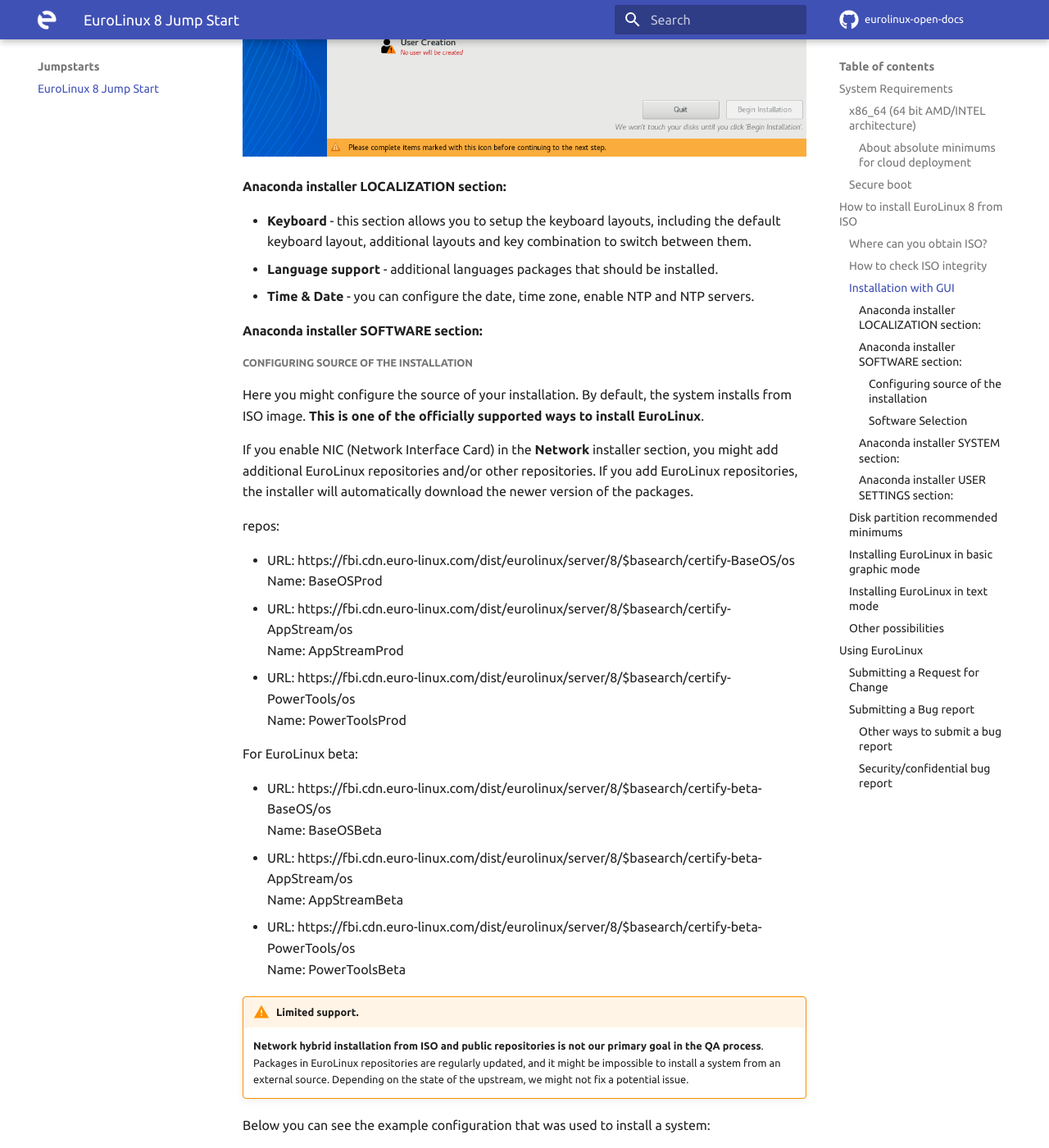
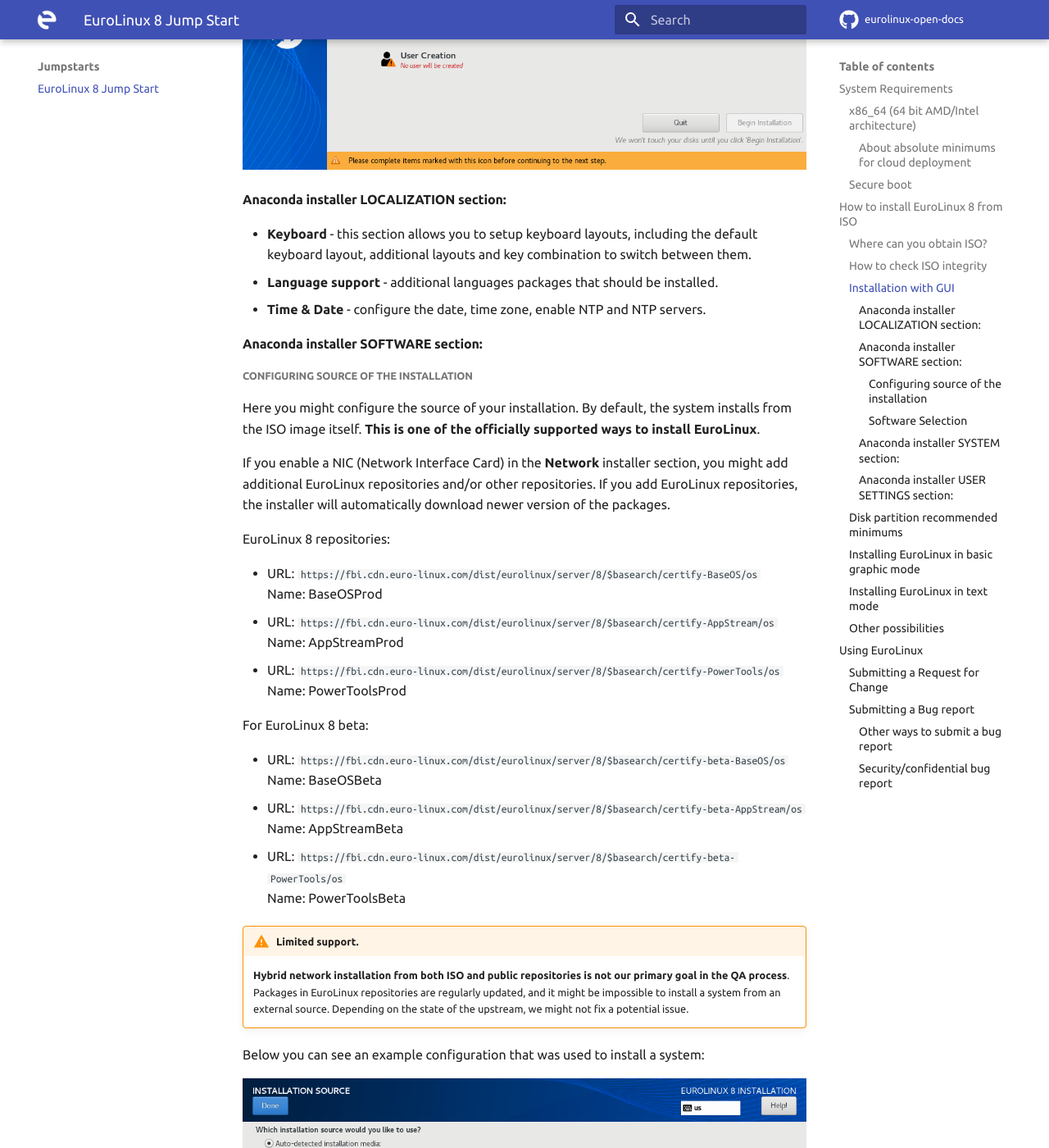
Before and after one commit to EuroLinux/eurolinux-open-docs, an MkDocs documentation site: the page built from docs/jumpstarts/8-jumpstart.md, in a window 1280 px wide and 1400 px high, scrolled down 4718 px. Shown: the whole window at 82% size. Built offline with MkDocs 1.6.1 and Material for MkDocs 9.7.7, drawn with Linux system fonts in a browser that asks for light colours; comment, search, counter and statistics services are not loaded; some of the changed text lies outside the part shown.

Commit message:
[#rvq46t] 8-jumpstart grammar fixes and formatting improvements

````diff
--- a/docs/jumpstarts/8-jumpstart.md
+++ b/docs/jumpstarts/8-jumpstart.md
@@ -1,11 +1,11 @@
 # EuroLinux 8 Jump Start
 
-This document contains the necessary information to set up your first EuroLinux 8
-installation.
+This document contains the necessary information to set up your first EuroLinux
+8 installation.
 
 ## System Requirements
 
-### x86_64 (64 bit AMD/INTEL architecture)
+### x86_64 (64 bit AMD/Intel architecture)
 
 Minimal and recommended requirements are following:
 
@@ -15,7 +15,6 @@
 | RAM  | 768MB or 512MB with swap space|  1 GB  | 1.5 GB per logical CPU |
 | Storage | 5 GB (excluding swap)| 10GB | 20GB |
 
-
 Logical CPU means Physical CPU (including Hyper-Threading) or vCPU (virtual
 CPU).
 
@@ -23,13 +22,13 @@
     It might be impossible to install EuroLinux on a system that does not meet
     recommended requirements.
 
-
 #### About absolute minimums for cloud deployment
 
-During our internal testing, we were able to boot and use very basic and already
-installed services on Virtual Machine with only 256 MB of RAM however, without
-additional memory or at least swap space available, things like updating the system
-will result in actions of Kernel Out of Memory (OOM) Killer.
+During our internal testing, we were able to boot and use very basic and
+already installed services on Virtual Machine with only 256 MB of RAM. However,
+without additional memory or at least swap space available, things like
+updating the system will result in actions of Kernel Out of Memory (OOM)
+Killer.
 
 
 You can try it yourself with [EuroLinux Vagrant
@@ -78,38 +77,38 @@
 - [https://customerportal.euro-linux.com](https://customerportal.euro-linux.com)
   for EuroLinux customers
 
-The only difference is that Customer Portal keeps older versions when CDN, that
-is used for mirroring, keeps only the two latest ISO for each version to save
-space (single EuroLinux AppStream isos might take up to 10 GB).
+The only difference is that Customer Portal keeps older versions, when CDN,
+that is used for mirroring, keeps only two of the latest ISOs for each version
+to save space (single EuroLinux AppStream ISO might take up to 10 GB).
 
 
-Lastly, if you are running a huge deployment - you might consider setting up
-your own mirror and download ISOs from Intranet.
+If you are running a huge deployment, you might consider setting up your own
+mirror and download ISOs from Intranet.
 
 ### How to check ISO integrity
 
 During download, many things can happen - from a network or sending host
 failure to single-bit error. To check if ISO is undamaged, there are two
-mechanisms in place. The first one allows you to check integrity without
-running ISO. For each EuroLinux ISO there's a file with its checksums and
-appropriate digest algorithms. Filename says which algorithm was used to
-calculate the cryptographic digest. For example, you can browse
+mechanisms in place.
+
+* For each EuroLinux ISO there's a file with its checksums and appropriate
+  digest algorithms. Its name says, which algorithm was used to calculate the
+cryptographic digest. For example, you can browse
 [https://fbi.cdn.euro-linux.com/isos/](https://fbi.cdn.euro-linux.com/isos/)
 and read the `sha1sums.txt` file.
 
 
-
-When ISO download is completed, you can invoke the `sha1sum` command on the ISO file
-and check if checksums match.
+When the ISO download is completed, you can invoke the `sha1sum` command on the
+ISO file and check if checksums match.
 
 ```
 [Alex@SpaceShipEL8 Downloads]$ sha1sum EL-8.3-x86_64-20210624-appstream.iso
 6a8abaaebe288553ec8568bd9de3f5fda5f1ddb5  EL-8.3-x86_64-20210624-appstream.iso
 ```
 
-
-The second mechanism for checking ISO integrity is built-in inside the
-installer itself. When you start the installation, use the following:
+* The second mechanism for checking ISO integrity is built-in inside the
+  installer itself. When you start the installation, use the `Test this media &
+  install EuroLinux 8` entry:
 
 ![Installation 1](../assets/8-jumpstart/g-inst-1.png)
 
@@ -117,72 +116,68 @@
 
 ![Installation 2](../assets/8-jumpstart/g-inst-2.png)
 
-
 ### Installation with GUI
 
-Because even minimal installation image uses GUI the whole process is simple
-and straightforward. EuroLinux 8, as well as previous versions, uses Anaconda
-installer that clearly informs the user what needs to be done in order to install
-the system.
+Because even a minimal installation uses a GUI the whole process is simple and
+straightforward. EuroLinux 8, as well as previous versions, uses Anaconda
+installer that clearly informs the user what needs to be done in order to
+install the system.
 
-Firstly you have to choose language that will be used during
-installation: ![Installation 3](../assets/8-jumpstart/g-inst-3.png)
+First, you have to choose the language that will be used during installation:
+![Installation 3](../assets/8-jumpstart/g-inst-3.png)
 
-After configuring installer language you should see state similar to:
-
+After configuring the installer language you should see a menu similar to:
 
 ![Installation 2](../assets/8-jumpstart/g-inst-4.png)
 
-
 #### Anaconda installer **LOCALIZATION** section:
 
-- **Keyboard** - this section allows you to setup the keyboard layouts, including
+- **Keyboard** - this section allows you to setup keyboard layouts, including
   the default keyboard layout, additional layouts and key combination to switch
   between them.
-- **Language support** - additional languages packages that should be installed.
-- **Time & Date** - you can configure the date, time zone, enable NTP and NTP servers.
+- **Language support** - additional languages packages that should be
+  installed.
+- **Time & Date** - configure the date, time zone, enable NTP and NTP servers.
 
 #### Anaconda installer **SOFTWARE** section:
 
 ##### Configuring source of the installation
 
-Here you might configure the source of your installation. By default, the system
-installs from ISO image. **This is one of the officially supported ways to install
-EuroLinux**.
+Here you might configure the source of your installation. By default, the
+system installs from the ISO image itself. **This is one of the officially
+supported ways to install EuroLinux**.
 
+If you enable a NIC (Network Interface Card) in the **Network** installer
+section, you might add additional EuroLinux repositories and/or other
+repositories. If you add EuroLinux repositories, the installer will
+automatically download newer version of the packages.
 
-If you enable NIC (Network Interface Card) in the **Network**
-installer section, you might add additional EuroLinux repositories and/or other
-repositories. If you add EuroLinux repositories, the installer will automatically
-download the newer version of the packages.
+EuroLinux 8 repositories:
 
-repos:
-
-- URL: https://fbi.cdn.euro-linux.com/dist/eurolinux/server/8/$basearch/certify-BaseOS/os
+- URL: `https://fbi.cdn.euro-linux.com/dist/eurolinux/server/8/$basearch/certify-BaseOS/os`
   Name: BaseOSProd
-- URL: https://fbi.cdn.euro-linux.com/dist/eurolinux/server/8/$basearch/certify-AppStream/os
+- URL: `https://fbi.cdn.euro-linux.com/dist/eurolinux/server/8/$basearch/certify-AppStream/os`
   Name: AppStreamProd
-- URL: https://fbi.cdn.euro-linux.com/dist/eurolinux/server/8/$basearch/certify-PowerTools/os
+- URL: `https://fbi.cdn.euro-linux.com/dist/eurolinux/server/8/$basearch/certify-PowerTools/os`
   Name: PowerToolsProd
 
-For EuroLinux beta:
+For EuroLinux 8 beta:
 
-- URL: https://fbi.cdn.euro-linux.com/dist/eurolinux/server/8/$basearch/certify-beta-BaseOS/os
+- URL: `https://fbi.cdn.euro-linux.com/dist/eurolinux/server/8/$basearch/certify-beta-BaseOS/os`
   Name: BaseOSBeta
-- URL: https://fbi.cdn.euro-linux.com/dist/eurolinux/server/8/$basearch/certify-beta-AppStream/os
+- URL: `https://fbi.cdn.euro-linux.com/dist/eurolinux/server/8/$basearch/certify-beta-AppStream/os`
   Name: AppStreamBeta
-- URL: https://fbi.cdn.euro-linux.com/dist/eurolinux/server/8/$basearch/certify-beta-PowerTools/os
+- URL: `https://fbi.cdn.euro-linux.com/dist/eurolinux/server/8/$basearch/certify-beta-PowerTools/os`
   Name: PowerToolsBeta
 
 !!! Warning "Limited support."
-    **Network hybrid installation from ISO and public repositories is not our
-    primary goal in the QA process**. Packages in EuroLinux repositories are
-    regularly updated, and it might be impossible to install a system from an
-    external source. Depending on the state of the upstream, we might not fix
-    a potential issue.
+    **Hybrid network installation from both ISO and public repositories
+    is not our primary goal in the QA process**. Packages in EuroLinux
+    repositories are regularly updated, and it might be impossible to
+    install a system from an external source. Depending on the state of the
+    upstream, we might not fix a potential issue.
 
-Below you can see the example configuration that was used to install
-a system:
+Below you can see an example configuration that was used to install a system:
 
 ![Adding additional repositories](../assets/8-jumpstart/additional-repos.png)
 
@@ -191,9 +186,9 @@
 
 ##### Software Selection
 
-Software selection allows you to customize which packages will be installed.
-You might choose from base environment groups like Server with GUI, Workstation
-or Minimal. There is also the possibility to install additional packages groups.
+Software Selection allows you to customize which packages will be installed.
+You might choose from base environment groups like *Server with GUI*,
+*Workstation* or *Minimal*. You can also install additional package groups.
 
 ![Software selection section](../assets/8-jumpstart/g-inst-5.png)
 
@@ -225,36 +219,37 @@
 You need at least the following partitions.
 
 - `/boot` for Linux kernel and init ramdisks - 1GB
-- `/` (root partition) - at least 10 GB (very minimal system might use as little
-  as 2GB - but it requires extra attention and is not officially supported by
-  EuroLinux)
+- `/` (root partition) - at least 10 GB (a very minimal system might use as
+  little as 2GB - but it requires extra attention and is not officially
+  supported by EuroLinux)
 
 For UEFI, an EFI system partition is also required.
 
 - `/boot/efi`  - at least 100MB
 
-If your storage allows it, the following partitions are also highly recommended:
+If your storage allows it, the following partitions are also highly
+recommended:
 
-- `swap` - 1GB or more depending on the system RAM and workload. Swap is also required for hibernation. Depending on the workload of the system, it should be at least as spacious as system RAM.
+- `swap` - 1GB or more depending on the system RAM and workload. Swap is also
+  required for hibernation. Depending on the workload of the system, it should
+  be at least as spacious as system RAM.
 - `/home` - at least 1GB - but in most cases, if `/` can be as big as 80GB,
-  then `/home/` usually takes the rest of the
-  free space
-
+  then `/home/` usually takes the rest of the free space
 
 ### Installing EuroLinux in basic graphic mode
 
-Suppose there is a problem loading/running your graphic card driver (it might results in a black
-screen/error message or graphic artefacts). There is the possibility to install EuroLinux
-in basic graphic mode.
+Suppose there is a problem loading/running your graphics card driver (it might
+results in a black screen/error message or graphical artifacts). It's possible
+to install EuroLinux in basic graphics mode.
 
-To do so choose `Troubleshooting` on the welcome menu, and then "Install in
-the basic graphics mode".
+To do so, choose `Troubleshooting` on the welcome menu, and then *Install
+EuroLinux 8 in basic graphics mode*.
 
-From this point, the process is identical to standard installation with GUI.
+From this point the process is identical to a standard installation with GUI.
 
 ### Installing EuroLinux in text mode
 
-To install EuroLinux in the text mode:
+To install EuroLinux in text mode:
 
 - Boot EuroLinux ISO
 - Press ++esc++ to stop installation options selection timeout
@@ -309,16 +302,17 @@
 possible. That's why we decided to use it as the primary way to
 submit bugs.
 
-[EuroLinux Distro Bugs and RFC](https://github.com/EuroLinux/eurolinux-distro-bugs-and-rfc/)
+[EuroLinux Distro Bugs and
+RFC](https://github.com/EuroLinux/eurolinux-distro-bugs-and-rfc/)
 
 This repository allows you to stay in **direct contact** with EuroLinux
 developers.
 
-
 #### Other ways to submit a bug report
 
 - `support AT euro-linux dot com`
-- [EuroLinux Support Portal (subscription required)](https://support.euro-linux.com)
+- [EuroLinux Support Portal (subscription
+  required)](https://support.euro-linux.com)
 
 #### Security/confidential bug report
 
````
Also changed, not shown: other parts of docs/jumpstarts/8-jumpstart.md (+18 -21 lines).
